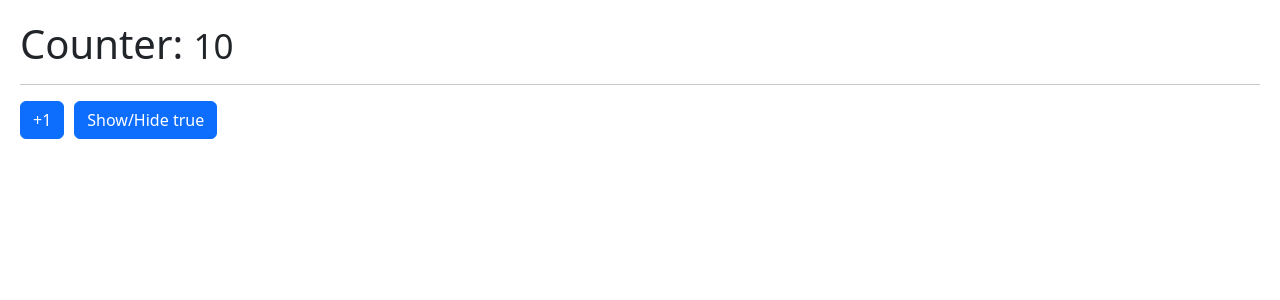
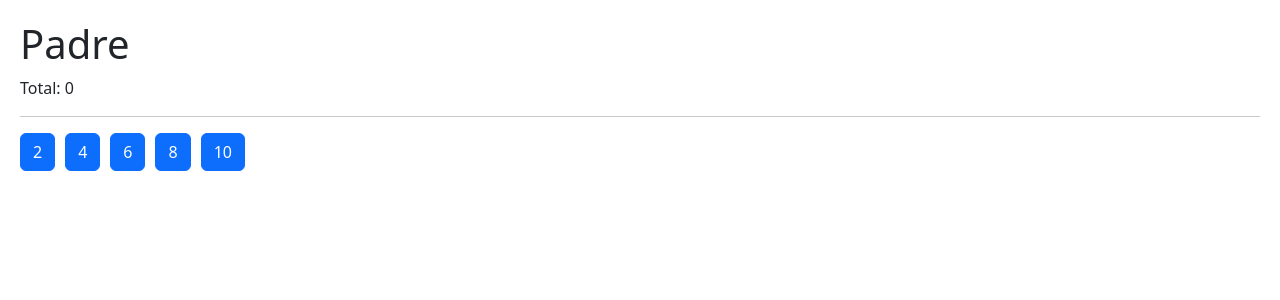
Before and after one commit to JCUrquiza/ReactHooksFH, a React (Vite) app: page / in a window 1280 px wide. Shown: the top 300 px of the page. Built offline with nearby package versions, Linux system fonts and the light colour scheme.

Commit message:
memo, usememo usecallback

```diff
--- /dev/null
+++ b/src/06-memos/CallbackHook.jsx
@@ -0,0 +1,29 @@
+import { useCallback, useState } from 'react';
+import { ShowIncrement } from './ShowIncrement';
+
+export const CallbackHook = () => {
+
+    const [ counter, setCounter] = useState(10);
+
+    const incrementFather = useCallback(
+        () => {
+            setCounter( (value) => value + 1 );
+        },
+        [],
+    )
+
+    /*
+    const incrementFather = () => {
+        setCounter(counter + 1);
+    }
+    */
+
+    return (
+        <>
+            <h1>useCallback Hook { counter }</h1>
+            <hr />
+
+            <ShowIncrement increment={incrementFather} />
+        </>
+    )
+}
--- /dev/null
+++ b/src/06-memos/MemoHook.jsx
@@ -0,0 +1,42 @@
+import { useMemo, useState } from 'react';
+import { useCounter } from '../Hooks';
+
+const heavyStuff = ( iterationNumber = 100 ) => {
+
+    for (let i = 0; i < iterationNumber; i++) {
+        console.log('Ahí vamos...');
+    }
+
+    return `${ iterationNumber } iteraciones realizadas`
+}
+
+export const MemoHook = () => {
+
+    const { counter, increment } = useCounter(400);
+    const [ show, setShow ] = useState(true);
+
+    const memorizeValue = useMemo( () => heavyStuff(counter), [counter]);
+
+    return (
+        <>
+            <h1>Counter: <small>{ counter }</small> </h1>
+            <hr />
+
+            <h4>{ memorizeValue }</h4>
+
+            <button
+                className="btn btn-primary"
+                onClick={ () => increment() } >
+                +1
+            </button>
+
+            <button
+                className='btn btn-primary'
+                onClick={ () => setShow(!show) } >
+                Show/Hide {JSON.stringify(show)}
+            </button>
+
+        </>
+    )
+
+}
--- /dev/null
+++ b/src/06-memos/ShowIncrement.jsx
@@ -0,0 +1,15 @@
+import React from "react";
+
+export const ShowIncrement = React.memo(({ increment }) => {
+
+    console.log('Me volví a dibujar');
+
+    return (
+        <button
+            className="btn btn-primary"
+            onClick={ () => { increment() } } >
+            Increment
+        </button>
+    )
+
+})
--- /dev/null
+++ b/src/07-tarea-memo/Hijo.jsx
@@ -0,0 +1,14 @@
+
+export const Hijo = ({ numero, incrementar }) => {
+
+    console.log('  Me volví a generar :(  ');
+
+    return (
+        <button
+            className="btn btn-primary mr-3"
+            onClick={ () => incrementar( numero ) }
+        >
+            { numero }
+        </button>
+    )
+}
--- /dev/null
+++ b/src/07-tarea-memo/Padre.jsx
@@ -0,0 +1,33 @@
+import { useState } from 'react';
+import { Hijo } from './Hijo';
+
+export const Padre = () => {
+
+    const numeros = [2,4,6,8,10];
+    const [valor, setValor] = useState(0);
+
+    const incrementar = ( num ) => {
+        setValor( valor + num )
+    }
+
+
+    return (
+        <div>
+            <h1>Padre</h1>
+            <p> Total: { valor } </p>
+
+            <hr />
+
+            {
+                numeros.map( n => (
+                    <Hijo
+                        key={ n }
+                        numero={ n }
+                        incrementar={ incrementar }
+                    />
+                ))
+            }
+            {/* <Hijo /> */}
+        </div>
+    )
+}
--- a/src/main.jsx
+++ b/src/main.jsx
@@ -8,8 +8,11 @@
 // import { MultipleCustomHooks } from './03-examples/MultipleCustomHooks';
 // import { FocusScreen } from './04-useRef/FocusScreen';
 // import { Layout } from './05-useLayoutEffect/Layout';
-import { Memorize } from './06-memos/Memorize';
+// import { Memorize } from './06-memos/Memorize';
+// import { MemoHook } from './06-memos/MemoHook';
+import { CallbackHook } from './06-memos/CallbackHook';
 import './index.css';
+import { Padre } from './07-tarea-memo/Padre';
 
 ReactDOM.createRoot(document.getElementById('root')).render(
   <React.StrictMode>
@@ -22,7 +25,10 @@
     <MultipleCustomHooks />
     <FocusScreen />
     <Layout />
+    <Memorize />
+    <MemoHook />
+    <CallbackHook />
     */}
-    <Memorize />
+    <Padre />
   </React.StrictMode>,
 )
```
